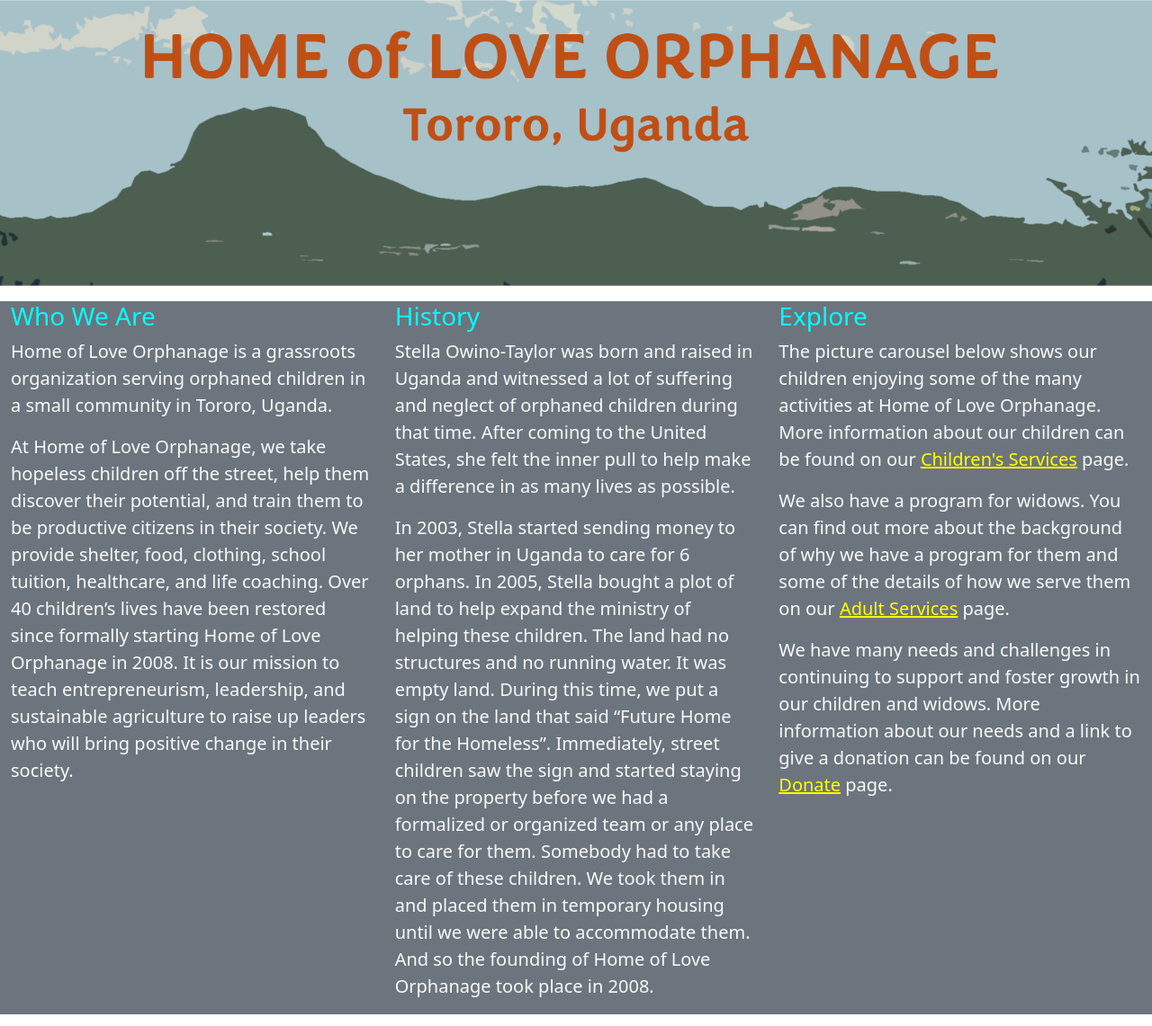
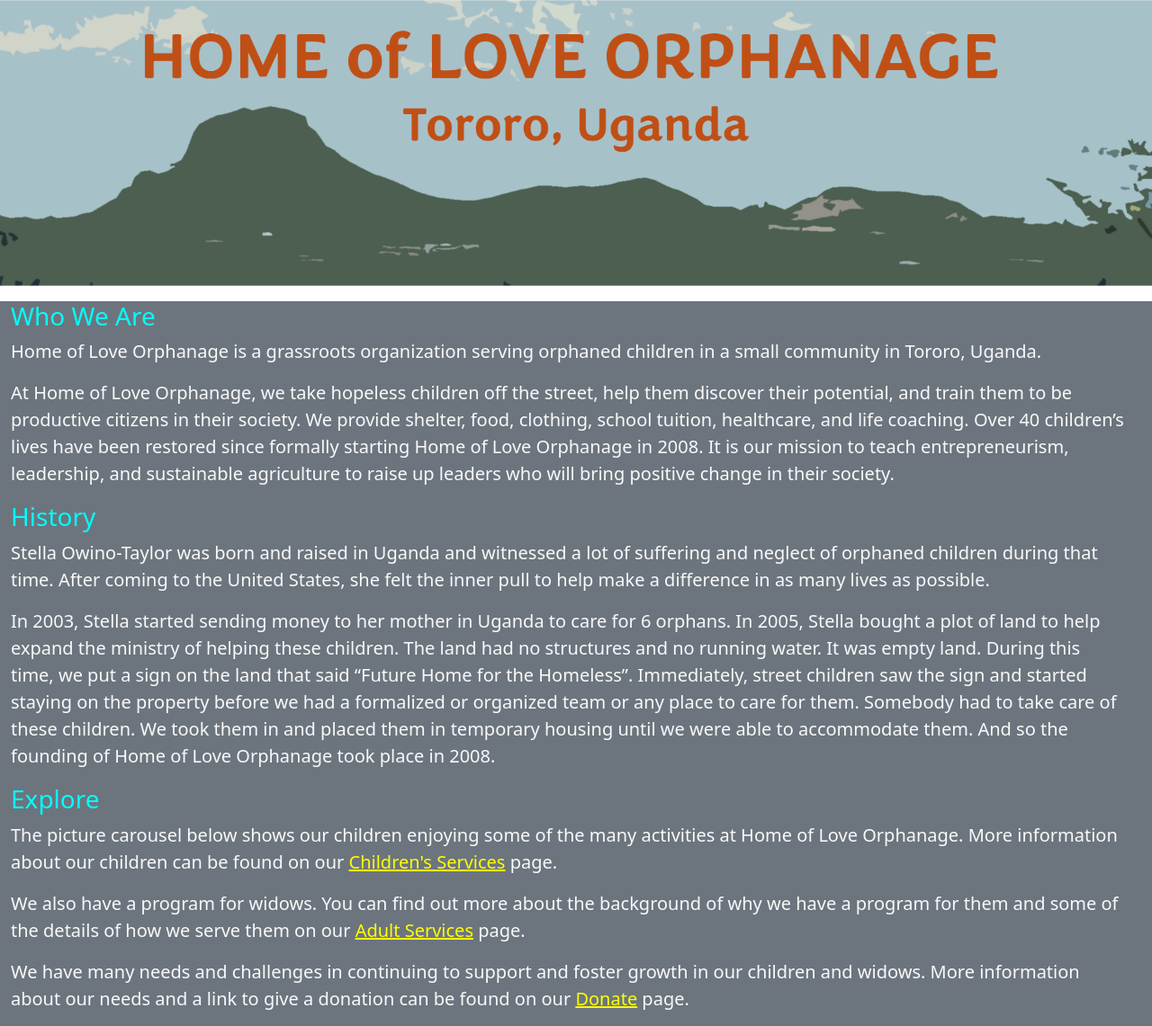
Before and after one commit to philiplessner/HOLO, a Flask app: page / in a window 1280 px wide. Shown: the part 64-1205 px from the top of the page at 90% size. Run offline with Flask 3, Linux system fonts and the light colour scheme.

Commit message:
Single column for home page text.

```diff
--- a/app/templates/index.html
+++ b/app/templates/index.html
@@ -15,7 +15,6 @@
   </div>
   <div class="container-fluid my-3 mx-8 bg-secondary text-light">
     <div class="row">
-      <div class="col-4">
         <h3>Who We Are</h3>
         <p class="fs-5">
           Home of Love Orphanage is a grassroots organization serving orphaned children in a small community in Tororo, Uganda.
@@ -26,8 +25,7 @@
           Over 40 children’s lives have been restored since formally starting Home of Love Orphanage in 2008.
           It is our mission to teach entrepreneurism, leadership, and sustainable agriculture to raise up leaders who will bring positive change in their society.
         </p>
-      </div>
-      <div class="col-4">
+      <div class="row">
         <h3>History</h3>
         <p class="fs-5">
           Stella Owino-Taylor was born and raised in Uganda and witnessed a lot of suffering and neglect of orphaned children during that time.
@@ -42,7 +40,7 @@
           And so the founding of Home of Love Orphanage took place in 2008.
         </p>
       </div>
-          <div class="col-4">
+          <div class="row">
             <h3>Explore</h3>
             <p class="fs-5">
               The picture carousel below shows our children enjoying some of the many activities at Home of Love Orphanage. More information about our children can be
```
